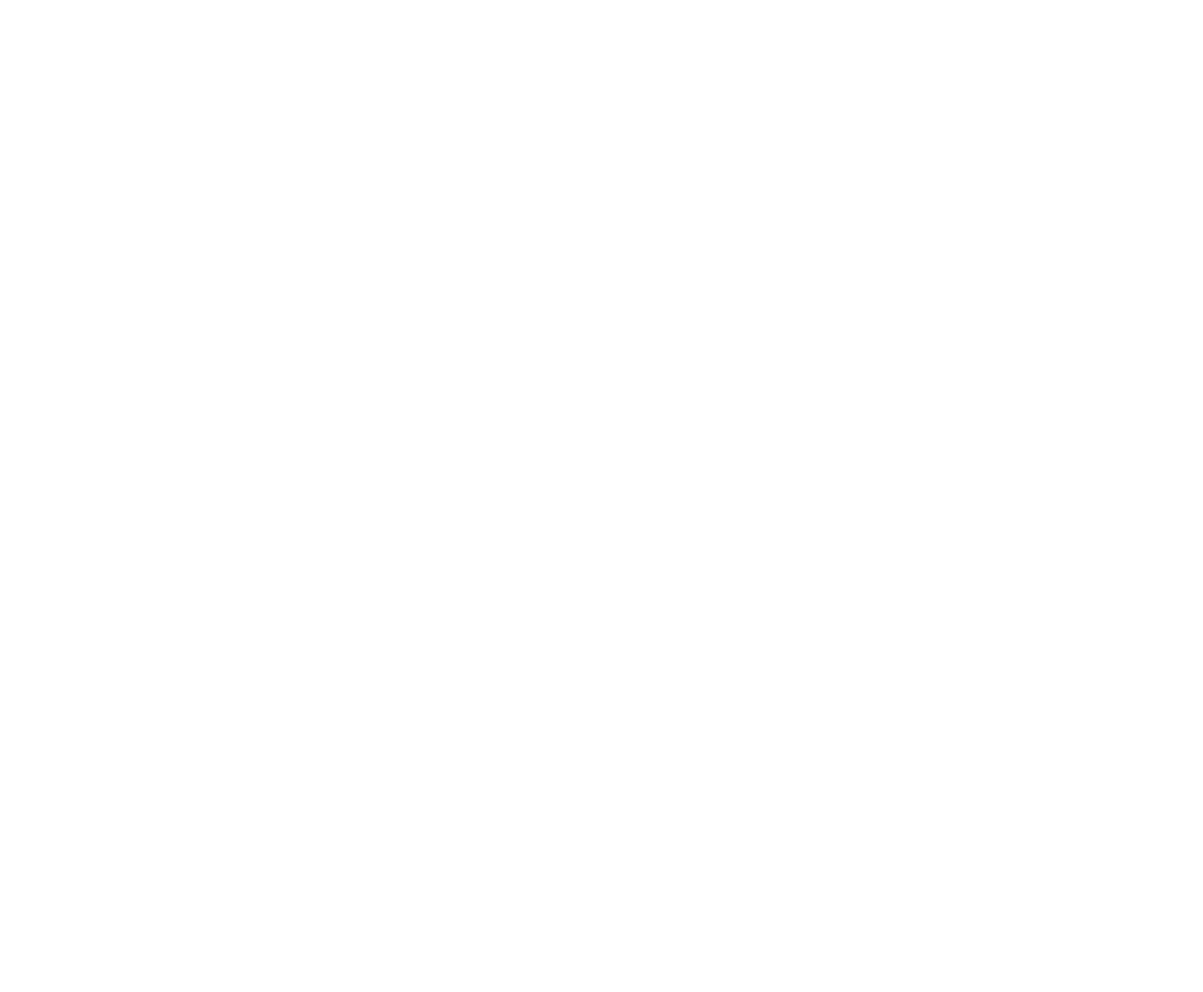
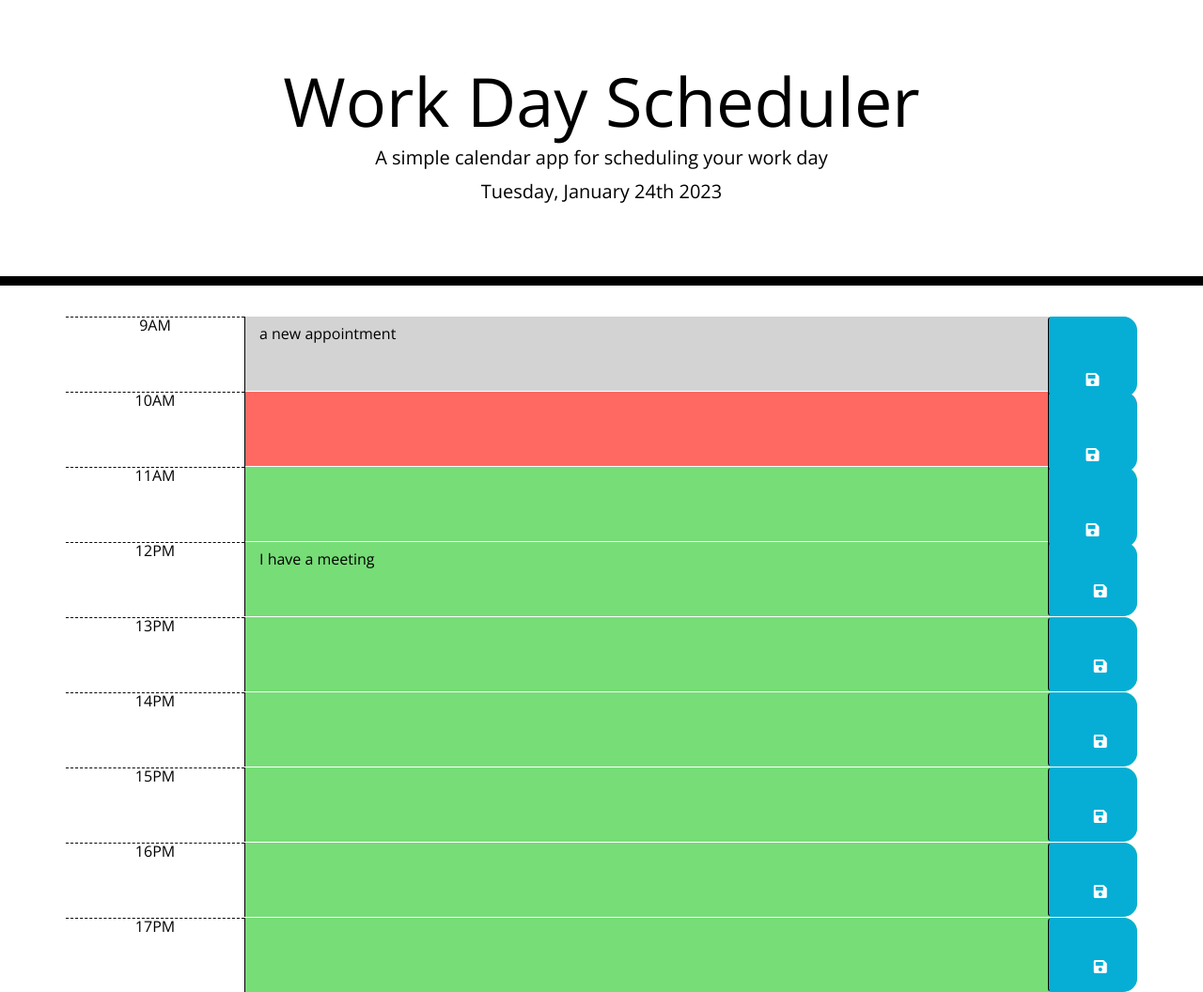
Before and after one commit to Vnsiah/WORKDAY, a plain HTML site: page starter/index.html in a window 1280 px wide. Shown: the whole page at 94% size. Before the commit the page ends 800 px from the top, so only its background shows below. Drawn offline with nearby package versions, Linux system fonts and the light colour scheme.

Commit message:
currentdate with cssstyles

```diff
--- a/starter/index.html
+++ b/starter/index.html
@@ -23,7 +23,34 @@
   </head>
 
   <body>
+    <div class="jumbotron jumbotron-fluid head">
+      <h1 class="display-3 textarea">Work Day Scheduler</h1>
+      <p class="lead">A simple calendar app for scheduling your work day</p>
+      <p id="currentDay" class="lead"></p>
+    </div>
 
+    <div class="container">
+      <!-- Timeblocks go here -->
+      <div class="row time-block past">
+         <div class="hour col-xs-2 col-sm-2 col-md-2 col-lg-2">9AM</div>
+        <textarea class="col-xs-9 col-sm-9 col-md-9 col-lg-9 description" data-hour="9" id="dive9">a new appointment</textarea>
+        <button class="btn saveBtn col-xs-1 col-sm-1 col-md-1 col-lg-1">
+         <i class="fa fa-save btn-block" id="btn9"></i></button>
+      </div>
+
+      <div class="row time-block present">
+        <div class="hour col-xs-2 col-sm-2 col-md-2 col-lg-2">10AM</div>
+       <textarea class="col-xs-9 col-sm-9 col-md-9 col-lg-9 description" data-hour="10" id="dive10"></textarea>
+       <button class="btn saveBtn col-xs-1 col-sm-1 col-md-1 col-lg-1">
+        <i class="fa fa-save btn-block" id="btn9"></i></button>
+     </div>
+
+     <div class="row time-block future">
+      <div class="hour col-xs-2 col-sm-2 col-md-2 col-lg-2">11AM</div>
+     <textarea class="col-xs-9 col-sm-9 col-md-9 col-lg-9 description" data-hour="11" id="dive11"></textarea>
+     <button class="btn saveBtn col-xs-1 col-sm-1 col-md-1 col-lg-1">
+      <i class="fa fa-save btn-block" id="btn9"></i></button>
+   </div>
 
 
     <script src="https://cdnjs.cloudflare.com/ajax/libs/jquery/3.2.1/jquery.min.js"></script>
--- a/starter/script.js
+++ b/starter/script.js
@@ -16,3 +16,26 @@
 //  }
 
 let timeblocks = [{hour:12,description:"I have a meeting"}, {hour:13,description:""},{hour:14,description:""},{hour:15,description:""},{hour:16,description:""},{hour:17,description:""}];
+
+let currentDate = moment().format("dddd, MMMM Do YYYY");
+// console.log(currentDate);
+$("#currentDay").text(currentDate);
+let currentTime = moment().format("H");
+let textarea = $(this).siblings('.description').val();
+let PlannerData = ""
+
+
+
+for (let i = 0; i < timeblocks.length; i++) {
+const timeblock = timeblocks[i];
+
+$(`<div class="row time-block future">
+<div class="col-2 hour">${timeblock.hour+"PM"}</div>
+<textarea class="col-9 description">${timeblock.description}</textarea>
+<button class="btn saveBtn col-1">
+    <i class="fa fa-save"></i>
+</button>
+</div>`).appendTo(".container")
+
+
+}
```
